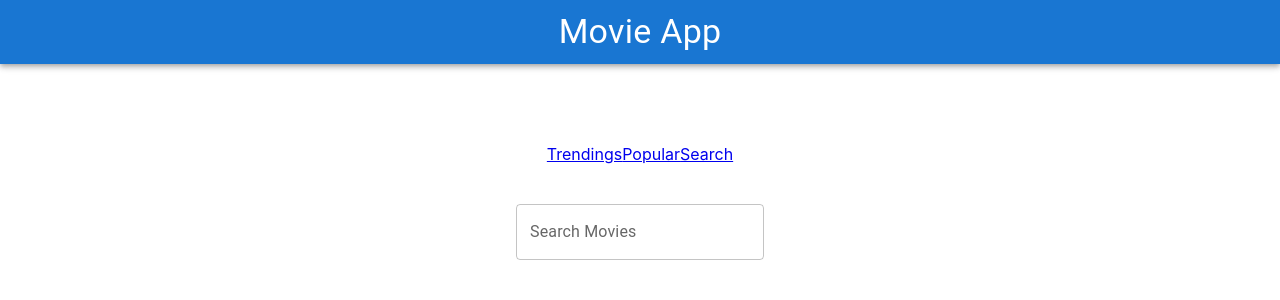
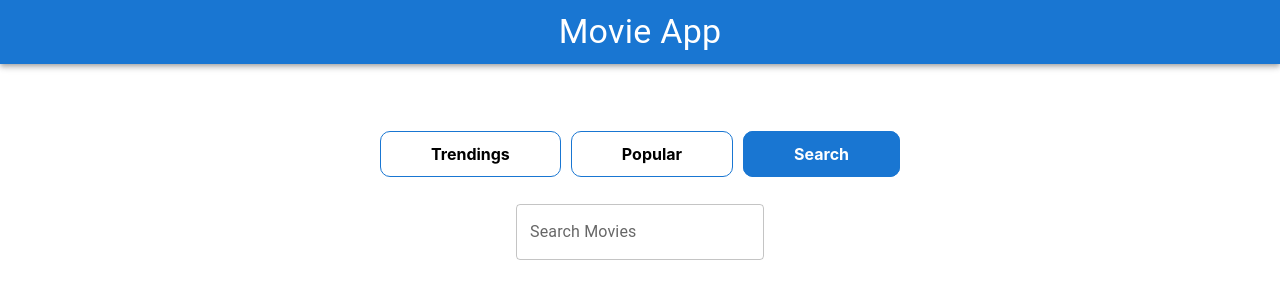
Before and after one commit to haseeb302/movie-app, a React (Create React App) app: page /search in a window 1280 px wide. Shown: the top 300 px of the page. Built offline with nearby package versions, Linux system fonts and the light colour scheme.

Commit message:
Mrore updates @6

```diff
--- a/src/App.css
+++ b/src/App.css
@@ -1,38 +1,14 @@
-.App {
-  text-align: center;
+.custom-link{
+  padding: 12px 50px;
+  margin: 5px;
+  border: 1px solid #1976d2;
+  font-weight: bolder;
+  text-decoration: none;
+  border-radius: 10px;
+  color: black;
 }
 
-.App-logo {
-  height: 40vmin;
-  pointer-events: none;
-}
-
-@media (prefers-reduced-motion: no-preference) {
-  .App-logo {
-    animation: App-logo-spin infinite 20s linear;
-  }
-}
-
-.App-header {
-  background-color: #282c34;
-  min-height: 100vh;
-  display: flex;
-  flex-direction: column;
-  align-items: center;
-  justify-content: center;
-  font-size: calc(10px + 2vmin);
+.active{
+  background-color: #1976d2;
   color: white;
 }
-
-.App-link {
-  color: #61dafb;
-}
-
-@keyframes App-logo-spin {
-  from {
-    transform: rotate(0deg);
-  }
-  to {
-    transform: rotate(360deg);
-  }
-}
--- a/src/components/Movies.js
+++ b/src/components/Movies.js
@@ -1,6 +1,6 @@
 import { useState, useEffect } from "react";
 import { Link } from "react-router-dom";
-
+import Box from '@mui/material/Box';
 import '../styles/movie.css';
 
 const Movies = ({ movie }) => {
```
